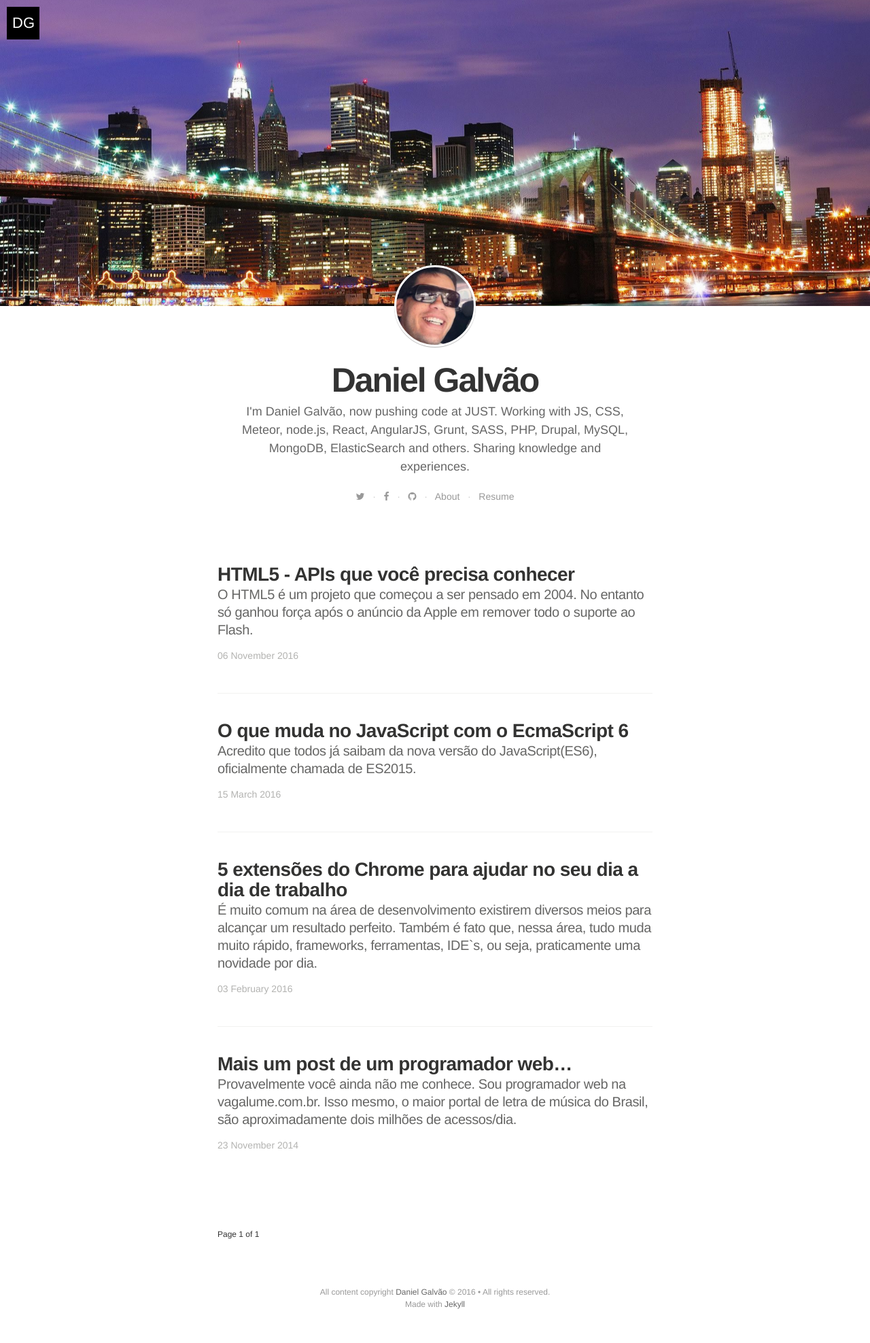
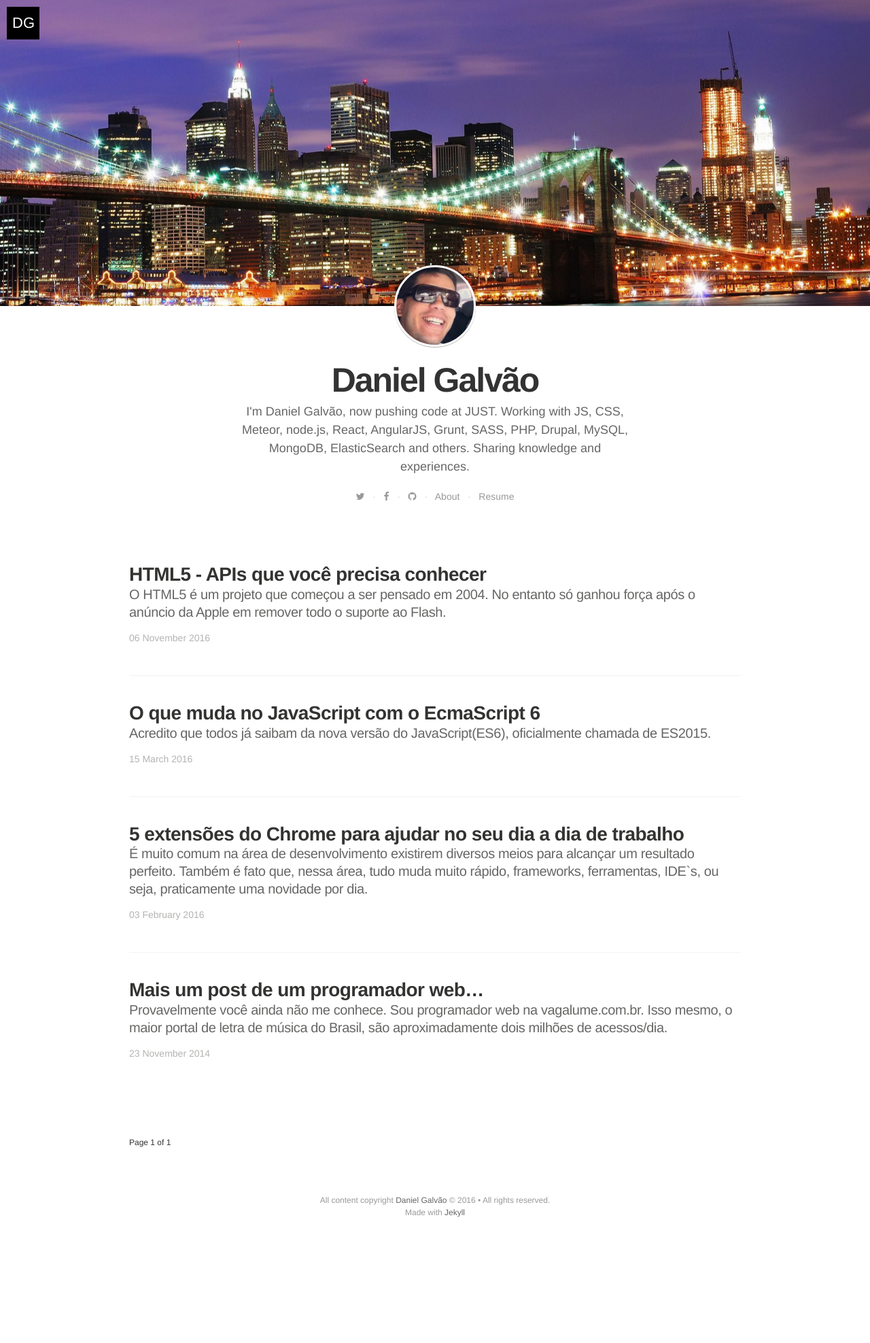
Before and after one commit to danielGalvao/danielGalvao.github.io, a Jekyll site: the page built from index.html, in a window 1280 px wide. Shown: the whole page at 68% size. Built offline with Jekyll 4.4.1, drawn with Linux system fonts in a browser that asks for light colours; nearby versions of some CDN libraries; some web fonts are replaced; the list of posts is cut into pages by our own code; a style sheet for code colours, icons or effects is not loaded; after the commit the page ends 1841 px from its top, so only the background shows below that.

```diff
--- a/_posts/2014-11-23-mais-um-post-de-um-programador-web.markdown
+++ b/_posts/2014-11-23-mais-um-post-de-um-programador-web.markdown
@@ -3,6 +3,7 @@ layout: post
 title:  "Mais um post de um programador web…"
 date:   2014-11-23 15:12:45 -0300
 categories: webdeveloper post programmer
+image: assets/images/background_image.jpg
 ---
 Provavelmente você ainda não me conhece. Sou programador web na vagalume.com.br. Isso mesmo, o maior portal de letra de música do Brasil, são aproximadamente dois milhões de acessos/dia.
 
--- a/css/main.sass
+++ b/css/main.sass
@@ -132,7 +132,7 @@ body
 
 .content
   width: 100%
-  max-width: 640px
+  max-width: 900px
   margin: 0 auto
   @include box-sizing(border-box)
   @include respond-to(800)
```
Also changed, not shown: 1 other file.
